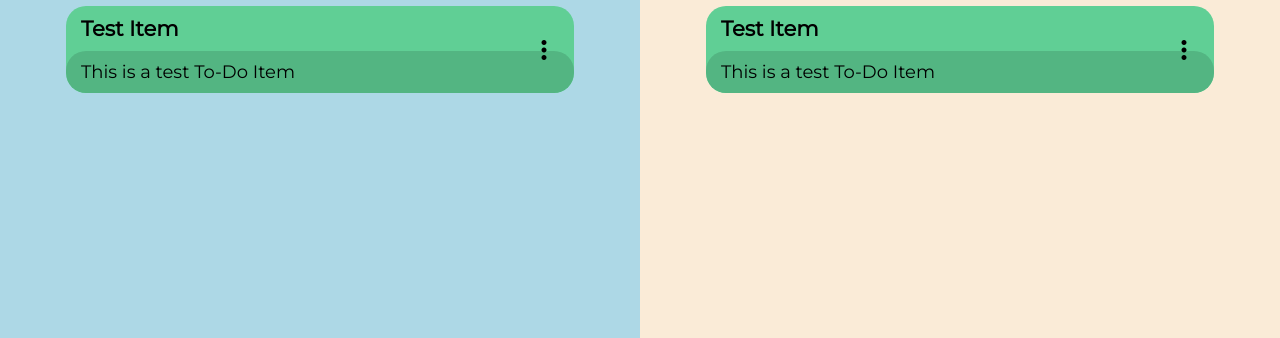
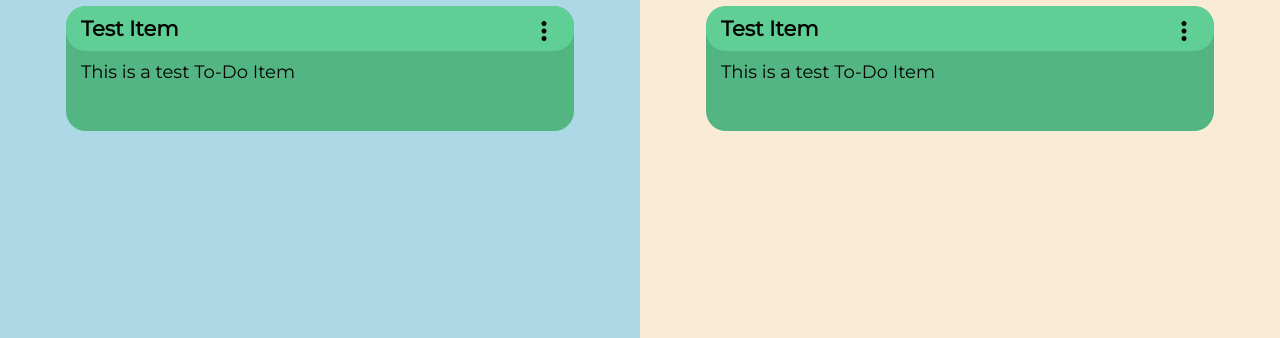
Before and after one commit to hxl1116/Flothe, a React app: page / in a window 1280 px wide. Shown: the part 69-407 px from the top of the page. Built offline with nearby package versions, Linux system fonts and the light colour scheme.

Commit message:
JSX: Adjusted Item structure CSS: Switched Item colors, increased Item min-height, shifted Options Group towards top-right corner of Item

```diff
--- a/resources/sass/partials/_item.sass
+++ b/resources/sass/partials/_item.sass
@@ -1,18 +1,21 @@
+$item-primary: #60CF95
+$item-secondary: #53b582
+
 .item-group
+  background-color: $item-secondary
   position: relative
   margin: 2px
-  background-color: #60CF95
+  min-height: 125px
   border-radius: 20px
-  li
-    .item-content
-      background-color: #53b582
-      border-radius: 20px
+  overflow: hidden
 
-    h3
-      padding: 10px 15px
+  h3
+    background-color: $item-primary
+    padding: 10px 15px
+    border-radius: 20px
 
-    p
-      padding: 10px 15px
+  p
+    padding: 10px 15px
 
   .options-group
     display: flex
@@ -20,9 +23,9 @@
     position: absolute
     place-self: center
     justify-items: center
-    top: 50%
+    top: 5px
     right: 10px
-    transform: translate(0, -50%)
+    //transform: translate(0, -50%)
 
     i
       text-align: center
--- a/src/components/Item.js
+++ b/src/components/Item.js
@@ -75,7 +75,7 @@ class Item extends Component {
                                 if (this.state.showEditGroup) this.toggleEditGroup();
                                 this.toggleTimeGroup();
                                 this.toggleOptionsGroup();
-                            }}>calendar_today</i>: <></>
+                            }}>calendar_today</i> : <></>
                         }
                         <i className="material-icons" onClick={() => {
                             this.deleteSelf();
@@ -119,8 +119,7 @@ class Item extends Component {
         );
 
         return (
-            <div className="item-group">
-                <li>
+            <li className="item-group">
                 <h3>{this.props.name}</h3>
                 <div className="item-content">
                     <p>{this.props.desc}</p>
@@ -131,15 +130,16 @@ class Item extends Component {
                         <p>{this.props.end}</p>
                     ) : <></>}
                 </div>
-                </li>
                 {optionsGroup}
+
+                {/* Migrate to Section */}
                 <div id="input-group" className={
                     `input-group ${this.state.showEditGroup || this.state.showTimeGroup ? 'show' : 'hide'}`
                 }>
                     {editGroup}
                     {timeGroup}
                 </div>
-            </div>
+            </li>
         );
     }
 }
```
Also changed, not shown: public/css/style.css, 1 other file. Lines whose indentation alone changed are shown as unchanged.
